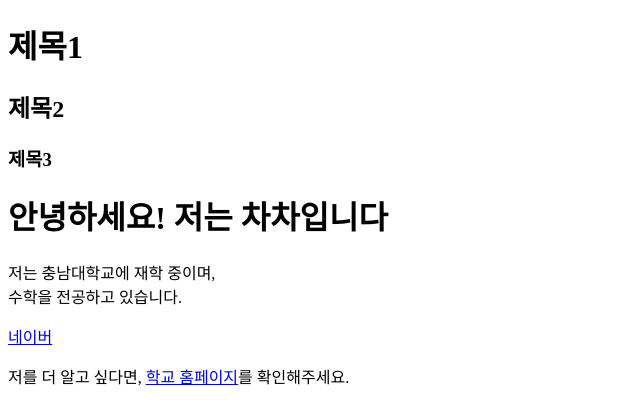
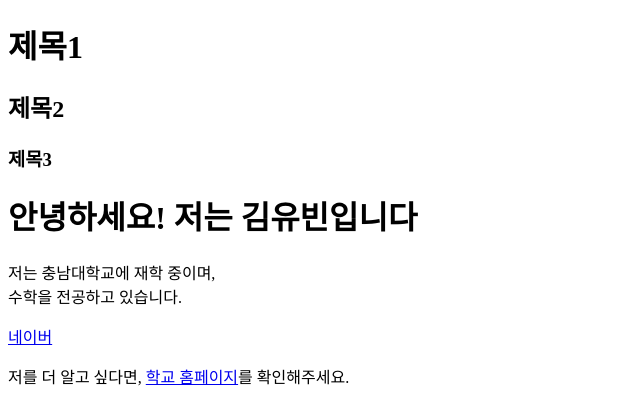
Before and after one commit to yuvin00/yuvin00.github.io, a plain HTML site: page index.html in a window 1280 px wide. Shown: the top 405 px of the page, without its empty margins (0-640 px from the left). Drawn offline with Linux system fonts and the light colour scheme.

Commit message:
Update index.html

```diff
--- a/index.html
+++ b/index.html
@@ -11,7 +11,7 @@
      <h1>제목1</h1>
      <h2>제목2</h2>
      <h3>제목3</h3>
-    <h1>안녕하세요! 저는 차차입니다</h1>
+    <h1>안녕하세요! 저는 김유빈입니다</h1>
 
     <!--자기소개 넣기 p-단락-->
     <p>저는 충남대학교에 재학 중이며, <br> 수학을 전공하고 있습니다.</p>
@@ -38,4 +38,5 @@
 
      <p><br><strong>앞으로의 목표:</strong> 개발자로 성장하여 세상에 기여하는 것입니다!</p>
 </body>
+
 </html>
```
